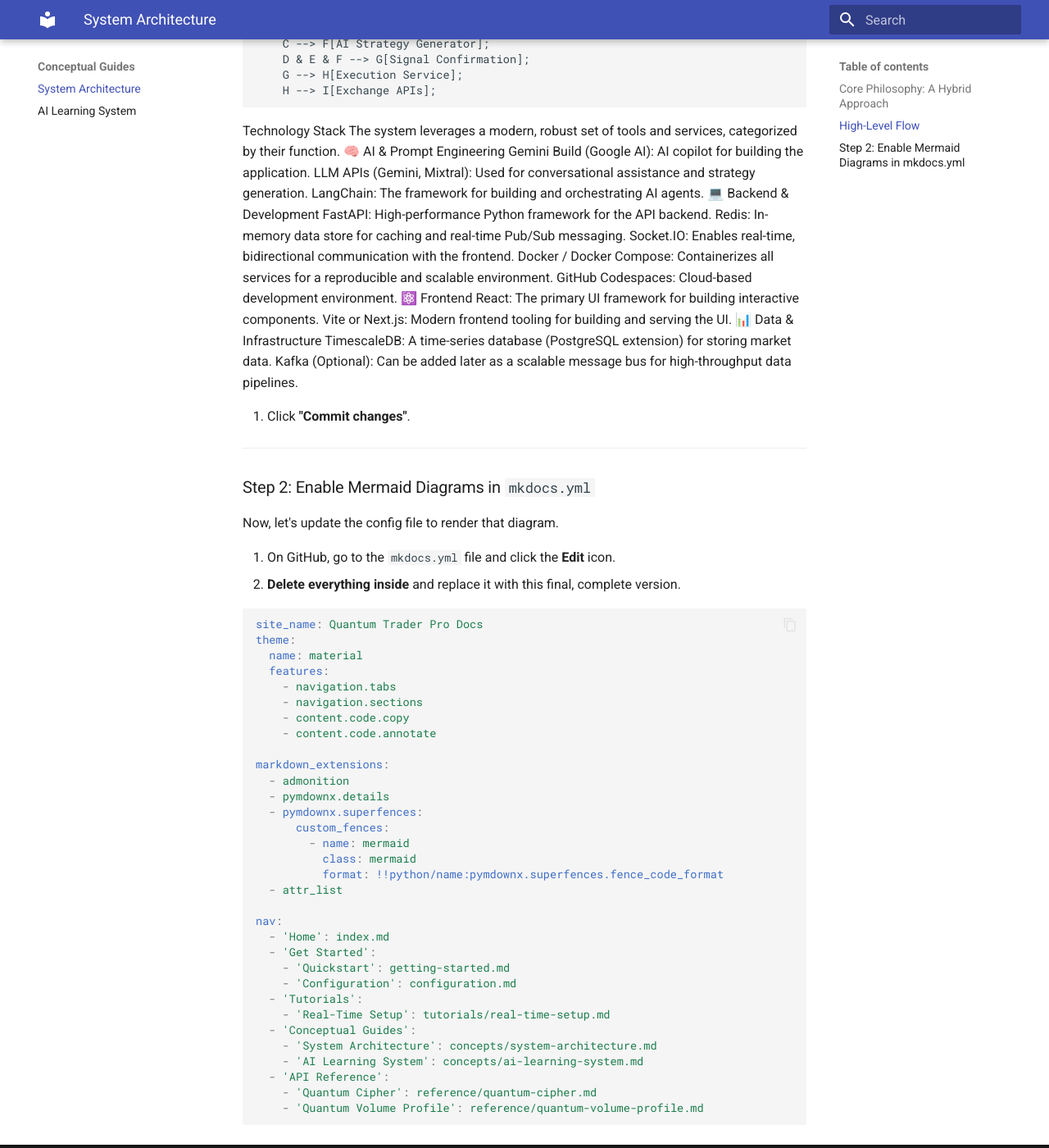
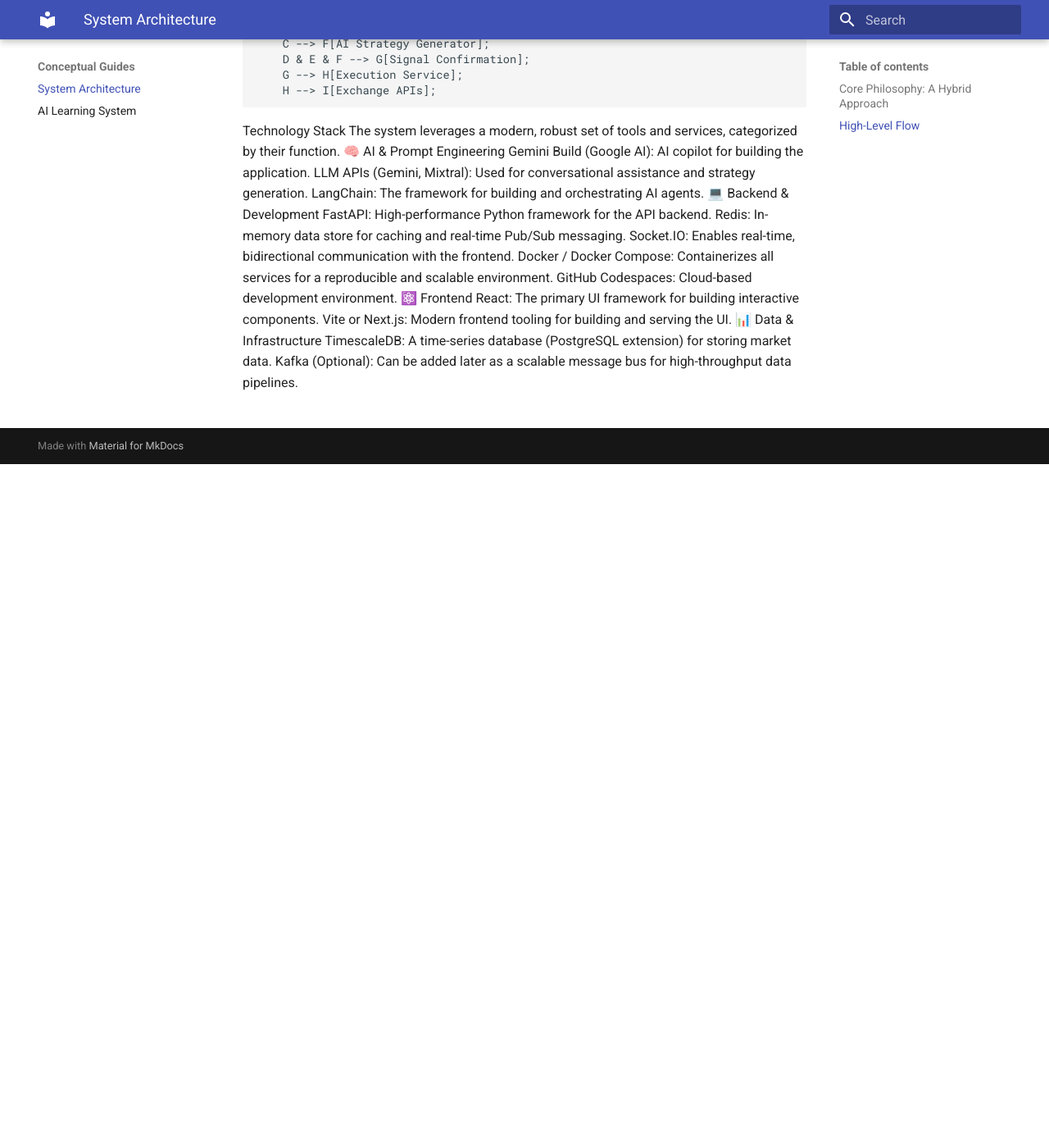
Before and after one commit to elderolder/quantum-trader, an MkDocs documentation site: the page built from docs/concepts/system-architecture.md, in a window 1280 px wide and 1400 px high, scrolled down 834 px. Shown: the whole window at 82% size. Built offline with MkDocs 1.6.1 and Material for MkDocs 9.7.7, drawn with Linux system fonts in a browser that asks for light colours.

Commit message:
Update system-architecture.md

````diff
--- a/docs/concepts/system-architecture.md
+++ b/docs/concepts/system-architecture.md
@@ -45,50 +45,3 @@
 📊 Data & Infrastructure
 TimescaleDB: A time-series database (PostgreSQL extension) for storing market data.
 Kafka (Optional): Can be added later as a scalable message bus for high-throughput data pipelines.
-
-
-5.  Click **"Commit changes"**.
-
----
-
-### Step 2: Enable Mermaid Diagrams in `mkdocs.yml`
-
-Now, let's update the config file to render that diagram.
-
-1.  On GitHub, go to the `mkdocs.yml` file and click the **Edit** icon.
-2.  **Delete everything inside** and replace it with this final, complete version.
-
-```yaml
-site_name: Quantum Trader Pro Docs
-theme:
-  name: material
-  features:
-    - navigation.tabs
-    - navigation.sections
-    - content.code.copy
-    - content.code.annotate
-
-markdown_extensions:
-  - admonition
-  - pymdownx.details
-  - pymdownx.superfences:
-      custom_fences:
-        - name: mermaid
-          class: mermaid
-          format: !!python/name:pymdownx.superfences.fence_code_format
-  - attr_list
-
-nav:
-  - 'Home': index.md
-  - 'Get Started':
-    - 'Quickstart': getting-started.md
-    - 'Configuration': configuration.md
-  - 'Tutorials':
-    - 'Real-Time Setup': tutorials/real-time-setup.md
-  - 'Conceptual Guides':
-    - 'System Architecture': concepts/system-architecture.md
-    - 'AI Learning System': concepts/ai-learning-system.md
-  - 'API Reference':
-    - 'Quantum Cipher': reference/quantum-cipher.md
-    - 'Quantum Volume Profile': reference/quantum-volume-profile.md
-```
````
